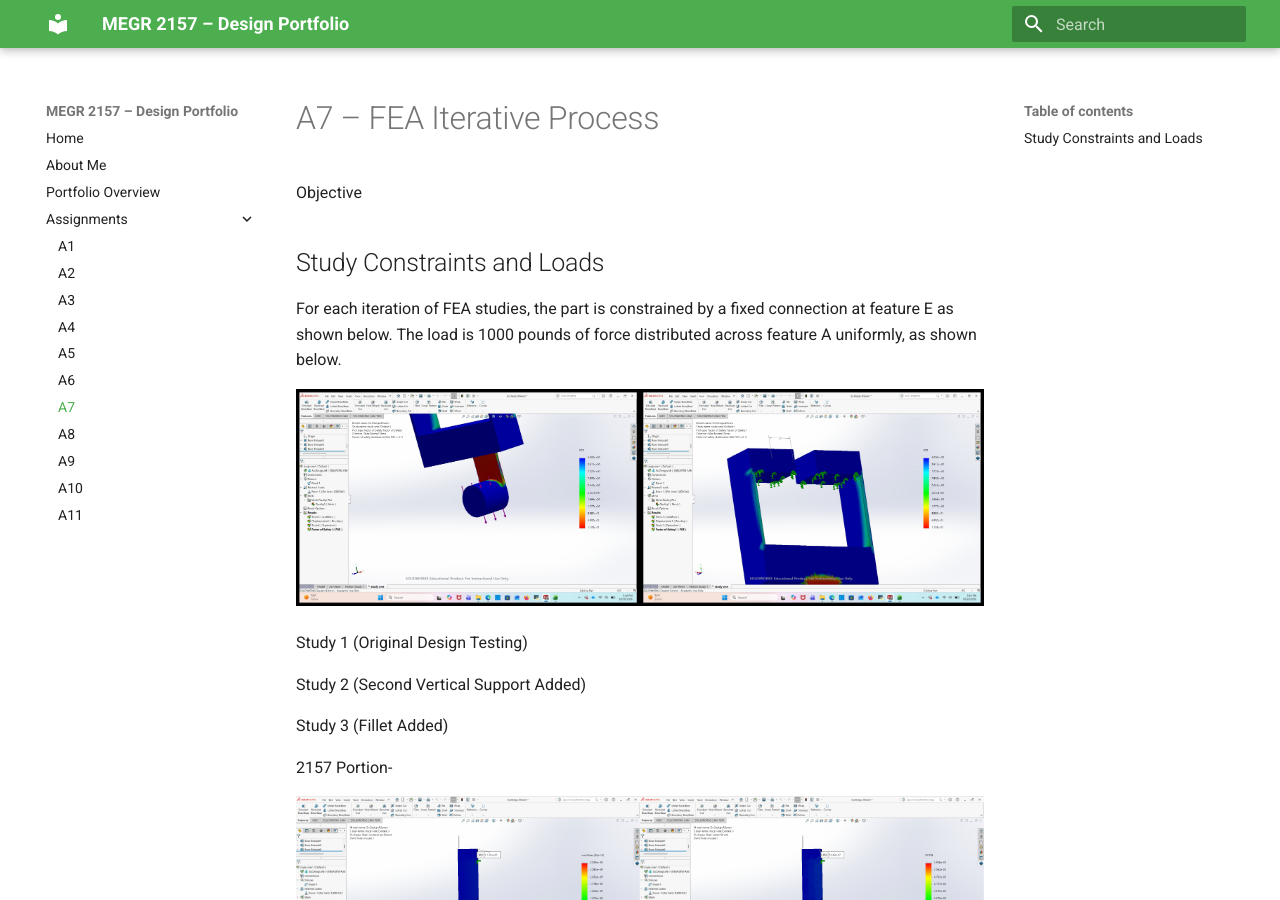
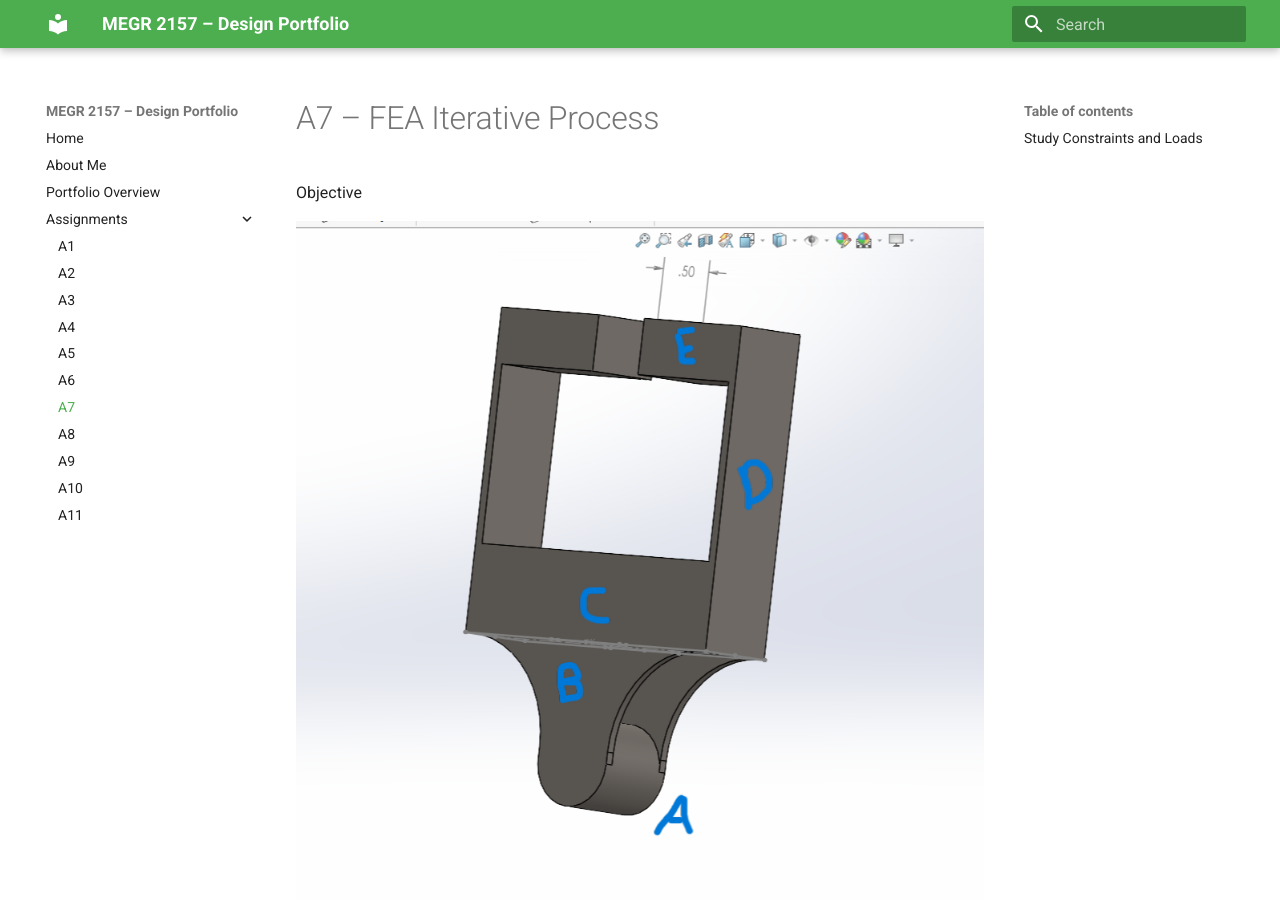
Before and after one commit to Taylor-Rockefeller-Portfolio/megr2157-portfolio, an MkDocs documentation site: the page built from docs/assignments/A07/index.md, in a window 1280 px wide and 900 px high. Built offline with MkDocs 1.6.1 and Material for MkDocs 9.7.7, drawn with Linux system fonts in a browser that asks for light colours.

Commit message:
Update A7 index with study constraints and image
Added image and clarified study constraints for FEA.

```diff
--- a/docs/assignments/A07/index.md
+++ b/docs/assignments/A07/index.md
@@ -1,6 +1,8 @@
 # A7 – FEA Iterative Process
 
 Objective
+
+![](Part_Features_Diagram.png)
 
 ## Study Constraints and Loads
 
```
